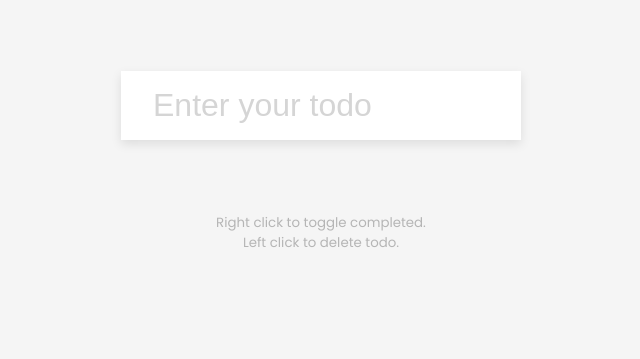
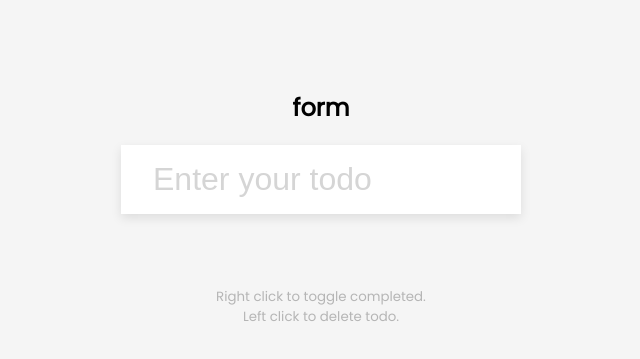
Before and after one commit to grnstnrvc/Name-Tags, a plain HTML site: page index.html in a window 1280 px wide. Shown: the part 293-652 px from the top of the page, without its empty margins (319-959 px from the left). Drawn offline with Linux system fonts and the light colour scheme.

Commit message:
Update index.html

```diff
--- a/index.html
+++ b/index.html
@@ -8,7 +8,9 @@
     <title>Todo list</title>
 </head>
 <body>
+
     <h1>todos</h1>
+    <h2>form</h2>
     <form class="form" id="form">
         <input type="text" class="input" id="input" placeholder="Enter your todo" autocomplete="false">
         <ul class="todos">
```
